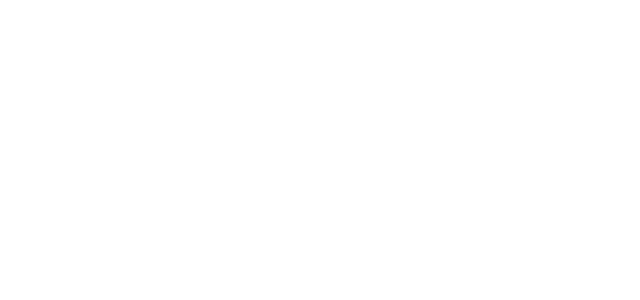
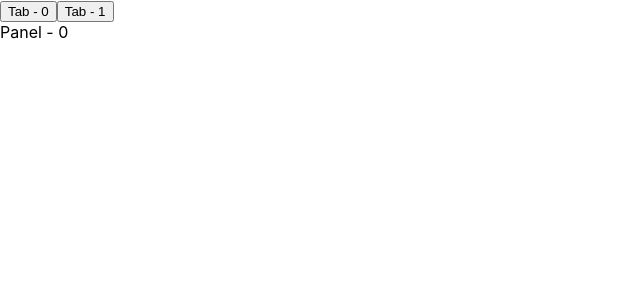
Before and after one commit to NordicBeaver/tabs-challenge, a React (Create React App) app: page / in a window 1280 px wide. Shown: the top 300 px of the page, without its empty margins (0-640 px from the left). Built offline with nearby package versions, Linux system fonts and the light colour scheme.

Commit message:
Simplest unstyled but working tabs.

```diff
--- a/src/App.tsx
+++ b/src/App.tsx
@@ -1,7 +1,25 @@
 import React from 'react';
+import TabButton from './tabs/TabButton';
+import TabPanel from './tabs/TabPanel';
+import Tabs from './tabs/Tabs';
 
 function App() {
-  return <div></div>;
+  return (
+    <div>
+      <Tabs>
+        <div>
+          <div>
+            <TabButton index={0}></TabButton>
+            <TabButton index={1}></TabButton>
+          </div>
+          <div>
+            <TabPanel index={0}></TabPanel>
+            <TabPanel index={1}></TabPanel>
+          </div>
+        </div>
+      </Tabs>
+    </div>
+  );
 }
 
 export default App;
--- /dev/null
+++ b/src/tabs/TabButton.tsx
@@ -0,0 +1,8 @@
+import React from 'react';
+import { useTabsContext } from './TabsContext';
+
+export default function TabButton({ index }: { index: number }) {
+  const { currentTabIndex, setCurrentTabIndex } = useTabsContext()!;
+
+  return <button onClick={() => setCurrentTabIndex(index)}>Tab - {index}</button>;
+}
--- /dev/null
+++ b/src/tabs/TabPanel.tsx
@@ -0,0 +1,12 @@
+import React from 'react';
+import { useTabsContext } from './TabsContext';
+
+export default function TabPanel({ index }: { index: number }) {
+  const { currentTabIndex } = useTabsContext()!;
+
+  if (currentTabIndex !== index) {
+    return null;
+  }
+
+  return <div>Panel - {index}</div>;
+}
--- /dev/null
+++ b/src/tabs/Tabs.tsx
@@ -0,0 +1,6 @@
+import React, { PropsWithChildren } from 'react';
+import { TabsContextProvider } from './TabsContext';
+
+export default function Tabs({ children }: PropsWithChildren<{}>) {
+  return <TabsContextProvider>{children}</TabsContextProvider>;
+}
--- /dev/null
+++ b/src/tabs/TabsContext.tsx
@@ -0,0 +1,22 @@
+import React, { createContext, PropsWithChildren, useContext, useState } from 'react';
+
+interface TabsContextValues {
+  currentTabIndex: number;
+  setCurrentTabIndex: (newIndex: number) => void;
+}
+
+const TabsContext = createContext<TabsContextValues | null>(null);
+
+export const TabsContextProvider = ({ children }: PropsWithChildren<{}>) => {
+  const [currentTabIndex, setCurrentTabIndex] = useState(0);
+
+  return (
+    <TabsContext.Provider
+      value={{ currentTabIndex: currentTabIndex, setCurrentTabIndex: (index) => setCurrentTabIndex(index) }}
+    >
+      {children}
+    </TabsContext.Provider>
+  );
+};
+
+export const useTabsContext = () => useContext(TabsContext);
```
